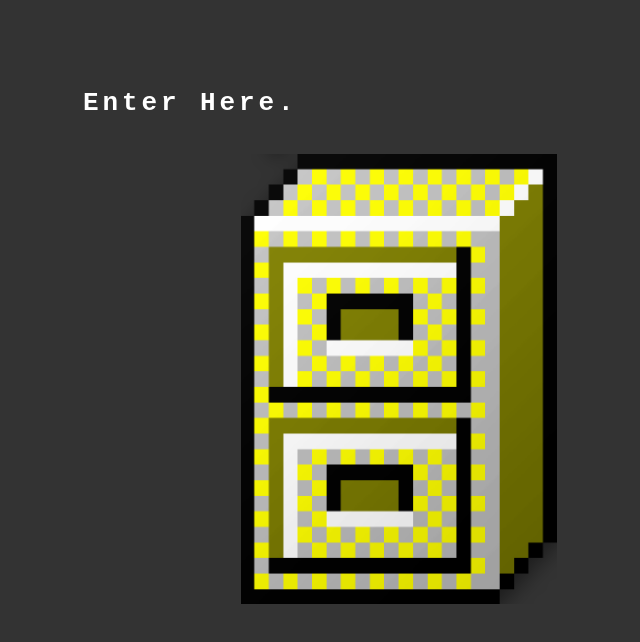
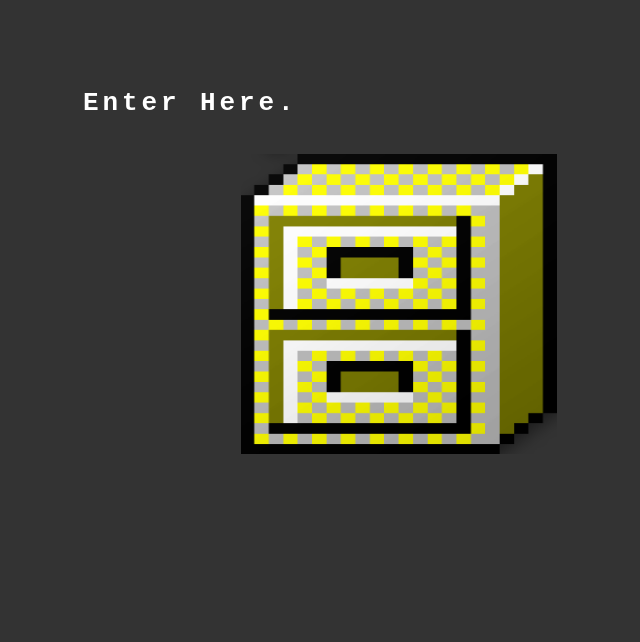
Before and after one commit to nohatTV/nohat.github.io, a website: page index.html in a window 1280 px wide. Shown: the whole page, without its empty margins (241-881 px from the left). Drawn offline with Linux system fonts and the light colour scheme.

Commit message:
Update index.html

```diff
--- a/index.html
+++ b/index.html
@@ -11,7 +11,7 @@
     <h1>Enter Here.</h1>
       <br><br>
     <a href="https://https://5ad.github.io/nohat.github.io/main.html/">
-    <img alt="Stop Looking..." src="file2.png" class="center" width="150" height="450">
+    <img alt="Stop Looking..." src="file2.png" class="center" width="150" height="300">
     </a>
     </div>
   </body>
```
